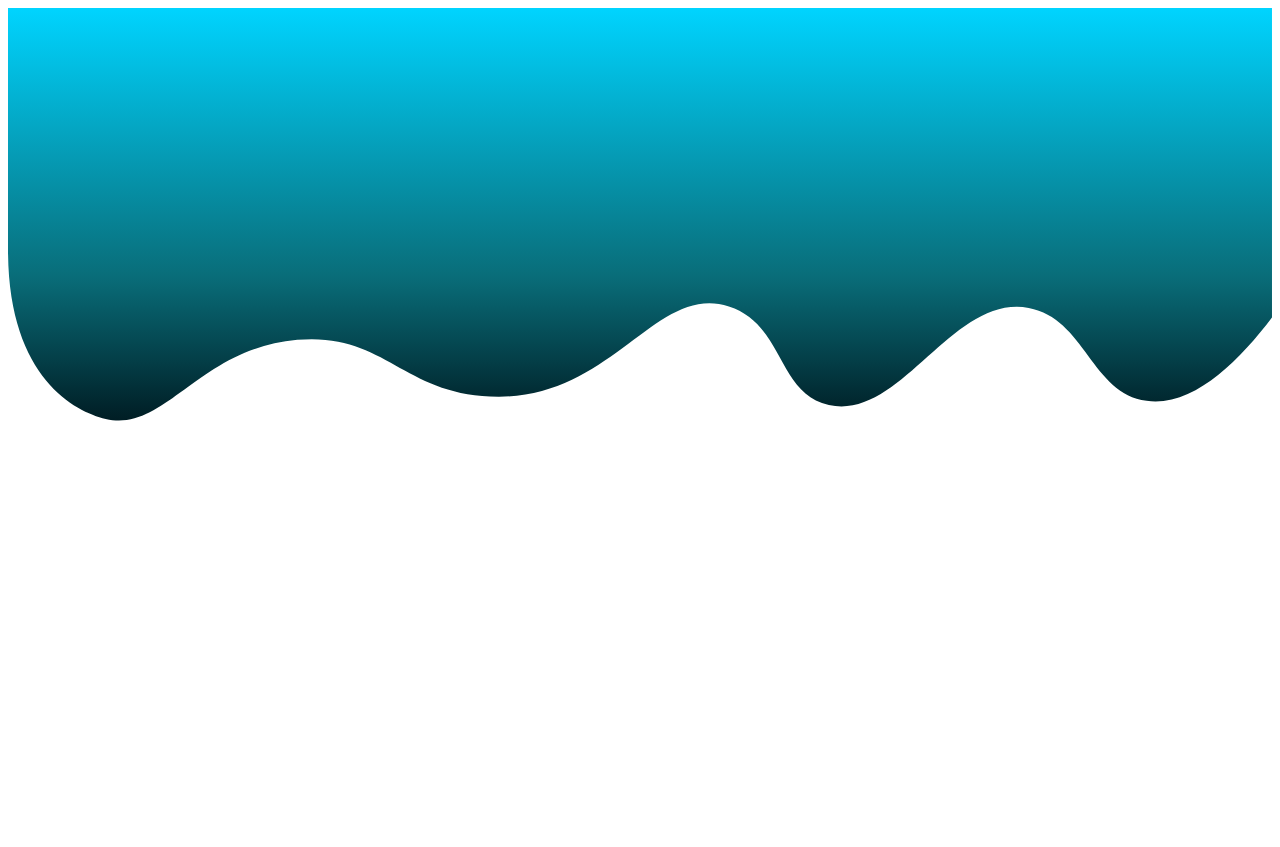
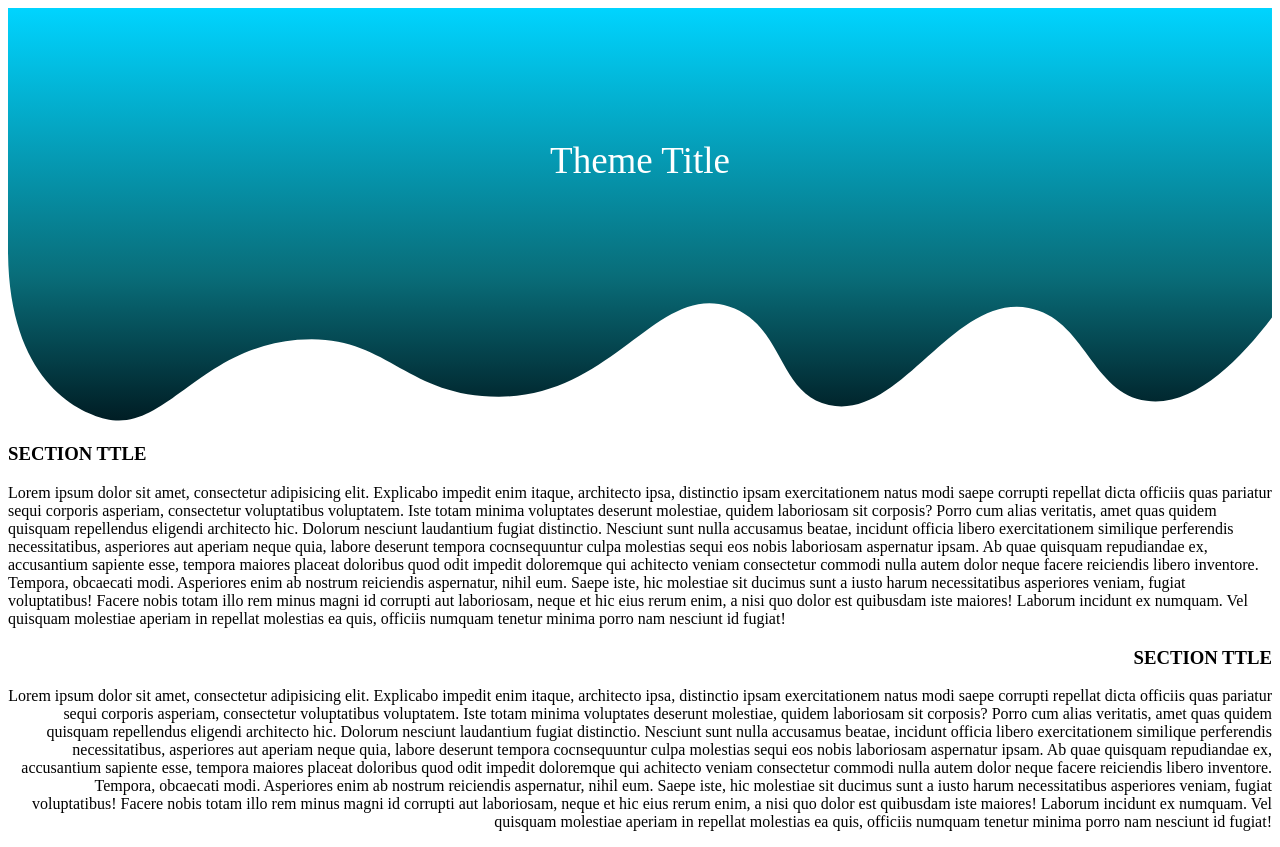
Before and after one commit to esperanzam3923/mobile-friendly-practice, a plain HTML site: page index.html in a window 1280 px wide. Before the commit the page ends 800 px from the top, so only its background shows below. Drawn offline with Linux system fonts and the light colour scheme.

Commit message:
added index file information

```diff
--- a/index.html
+++ b/index.html
@@ -21,6 +21,44 @@
         </defs>
         <path class="cls-1"
             d="M1366,334.59c-35.76,47.13-85.07,97-135.44,90-59.88-8.29-66.63-89.32-127.49-100.5-82.78-15.2-137.89,122.32-216,105-55.81-12.38-48.17-87.13-108-106.5-78.31-25.35-125.07,98-249,97.5-103.49-.42-121.3-69.87-217.49-61.5-107.29,9.34-142.49,100.74-207,85.5C72.27,436.21,0,399.09,0,261.1V0H1366Z" />
+            <text x="50%" y="40%" dominant-baseline="center" text-anchor="middle" fill="white" font-size="40">Theme
+                Title</text>
     </svg>
+    <h3>SECTION TTLE</h3>
+    <p>Lorem ipsum dolor sit amet, consectetur adipisicing elit. Explicabo impedit enim itaque, architecto ipsa,
+        distinctio ipsam exercitationem natus modi saepe corrupti repellat dicta officiis quas pariatur sequi
+        corporis asperiam, consectetur voluptatibus voluptatem. Iste totam minima voluptates deserunt molestiae,
+        quidem laboriosam sit corposis? Porro cum alias veritatis, amet quas quidem quisquam repellendus
+        eligendi architecto hic. Dolorum nesciunt laudantium fugiat distinctio. Nesciunt sunt nulla accusamus
+        beatae, incidunt officia libero exercitationem similique perferendis necessitatibus, asperiores aut
+        aperiam neque quia, labore deserunt tempora cocnsequuntur culpa molestias sequi eos nobis laboriosam
+        aspernatur ipsam. Ab quae quisquam repudiandae ex, accusantium sapiente esse, tempora maiores placeat
+        doloribus quod odit impedit doloremque qui achitecto veniam consectetur commodi nulla autem dolor neque
+        facere reiciendis libero inventore. Tempora, obcaecati modi. Asperiores enim ab nostrum reiciendis
+        aspernatur, nihil eum. Saepe iste, hic molestiae sit ducimus sunt a iusto harum necessitatibus
+        asperiores veniam, fugiat voluptatibus! Facere nobis totam illo rem minus magni id corrupti aut
+        laboriosam, neque et hic eius rerum enim, a nisi quo dolor est quibusdam iste maiores! Laborum incidunt
+        ex numquam. Vel quisquam molestiae aperiam in repellat molestias ea quis, officiis numquam tenetur
+        minima porro nam nesciunt id fugiat!</p>
+
+        <h3 style="text-align:right">SECTION TTLE</h3>
+
+            <p style="text-align:right">Lorem ipsum dolor sit amet, consectetur adipisicing elit. Explicabo impedit enim
+                itaque, architecto ipsa,
+                distinctio ipsam exercitationem natus modi saepe corrupti repellat dicta officiis quas pariatur sequi
+                corporis asperiam, consectetur voluptatibus voluptatem. Iste totam minima voluptates deserunt molestiae,
+                quidem laboriosam sit corposis? Porro cum alias veritatis, amet quas quidem quisquam repellendus
+                eligendi architecto hic. Dolorum nesciunt laudantium fugiat distinctio. Nesciunt sunt nulla accusamus
+                beatae, incidunt officia libero exercitationem similique perferendis necessitatibus, asperiores aut
+                aperiam neque quia, labore deserunt tempora cocnsequuntur culpa molestias sequi eos nobis laboriosam
+                aspernatur ipsam. Ab quae quisquam repudiandae ex, accusantium sapiente esse, tempora maiores placeat
+                doloribus quod odit impedit doloremque qui achitecto veniam consectetur commodi nulla autem dolor neque
+                facere reiciendis libero inventore. Tempora, obcaecati modi. Asperiores enim ab nostrum reiciendis
+                aspernatur, nihil eum. Saepe iste, hic molestiae sit ducimus sunt a iusto harum necessitatibus
+                asperiores veniam, fugiat voluptatibus! Facere nobis totam illo rem minus magni id corrupti aut
+                laboriosam, neque et hic eius rerum enim, a nisi quo dolor est quibusdam iste maiores! Laborum incidunt
+                ex numquam. Vel quisquam molestiae aperiam in repellat molestias ea quis, officiis numquam tenetur
+                minima porro nam nesciunt id fugiat!</p>
+            <footer></footer>
 </body>
 </html>
```
